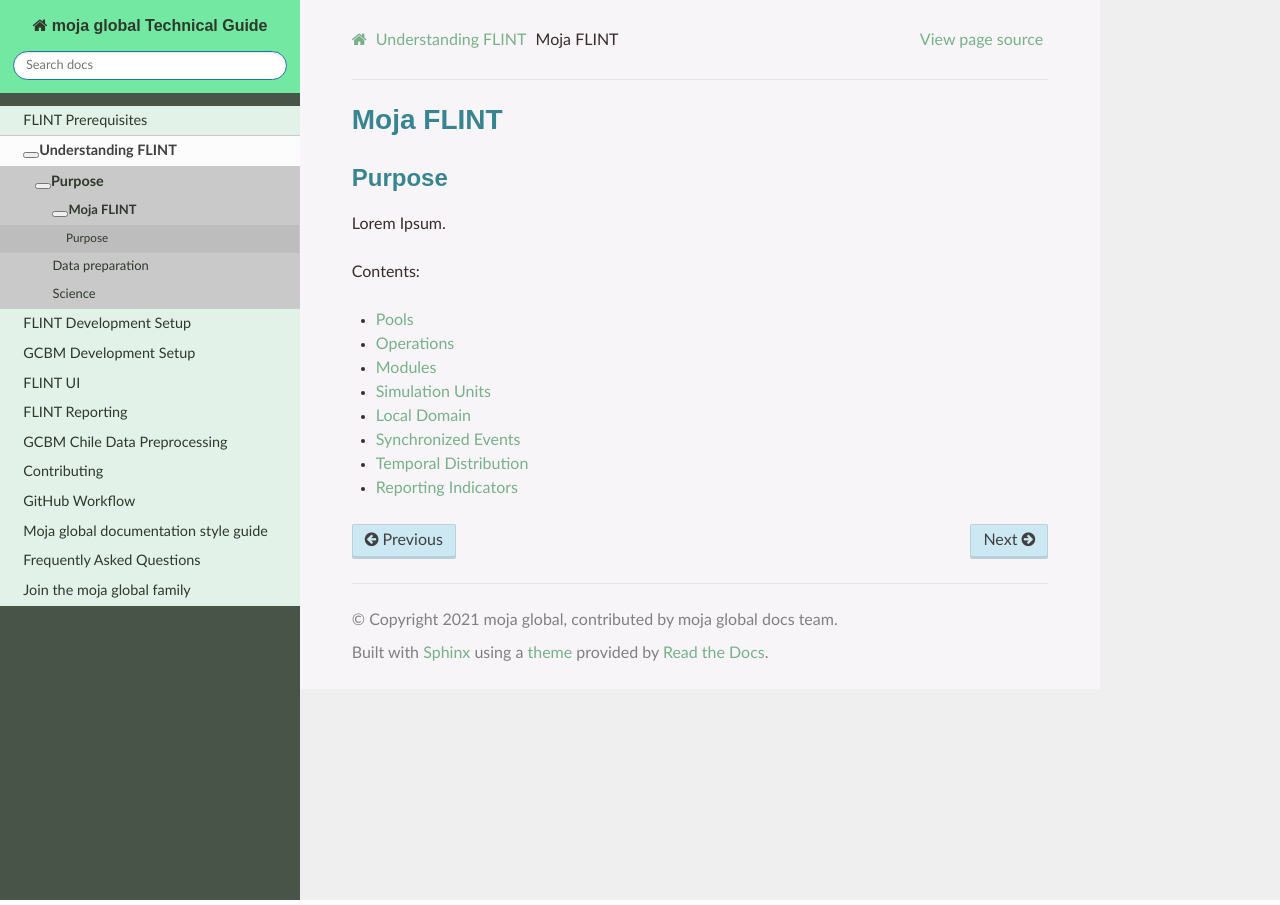
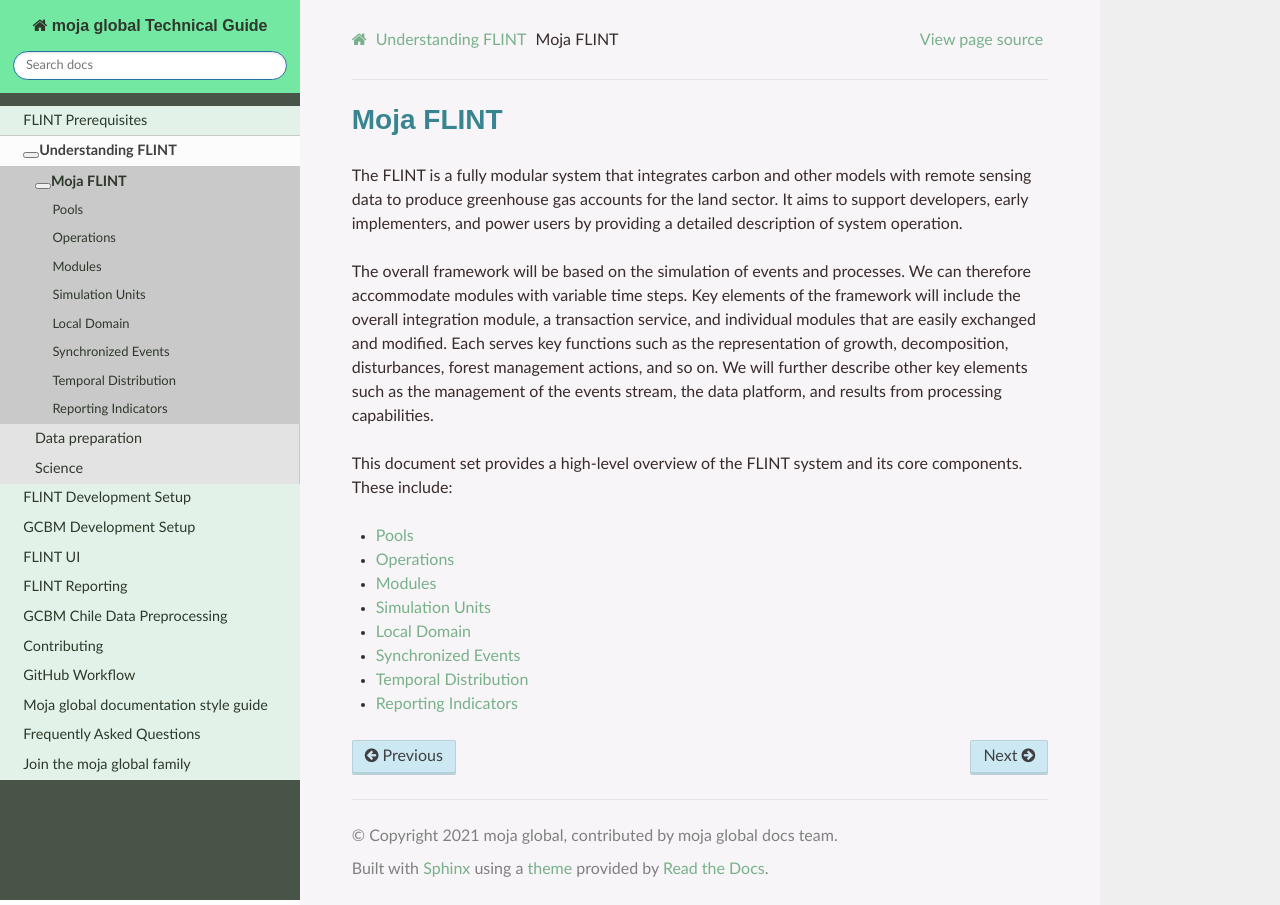
Before and after one commit to moja-global/moja_global_docs, a Sphinx documentation site: the page built from docs/Understanding-FLINT/moja-flint/index.rst, in a window 1280 px wide. Built offline with Sphinx 7.4.7 and the Read the Docs theme 2.0.0, drawn with Linux system fonts in a browser that asks for light colours.

Commit message:
DOCS: Add information about FLINT and high level overview
Signed-off-by: HarshCasper <erbeusgriffincasper@gmail.com>

```diff
--- a/docs/Understanding-FLINT/moja-flint/index.rst
+++ b/docs/Understanding-FLINT/moja-flint/index.rst
@@ -1,12 +1,23 @@
 Moja FLINT
 ======================
 
-Purpose
--------
+The FLINT is a fully modular system that integrates carbon and other
+models with remote sensing data to produce greenhouse gas accounts for
+the land sector. It aims to support developers, early implementers, and
+power users by providing a detailed description of system operation.
 
-Lorem Ipsum.
+The overall framework will be based on the simulation of events and
+processes. We can therefore accommodate modules with variable time
+steps. Key elements of the framework will include the overall
+integration module, a transaction service, and individual modules that
+are easily exchanged and modified. Each serves key functions such as the
+representation of growth, decomposition, disturbances, forest management
+actions, and so on. We will further describe other key elements such as
+the management of the events stream, the data platform, and results from
+processing capabilities.
 
-Contents:
+This document set provides a high-level overview of the FLINT system and
+its core components. These include:
 
 .. toctree::
   :maxdepth: 1
```
Also changed, not shown: docs/Understanding-FLINT/index.rst (+0 -10 lines).
